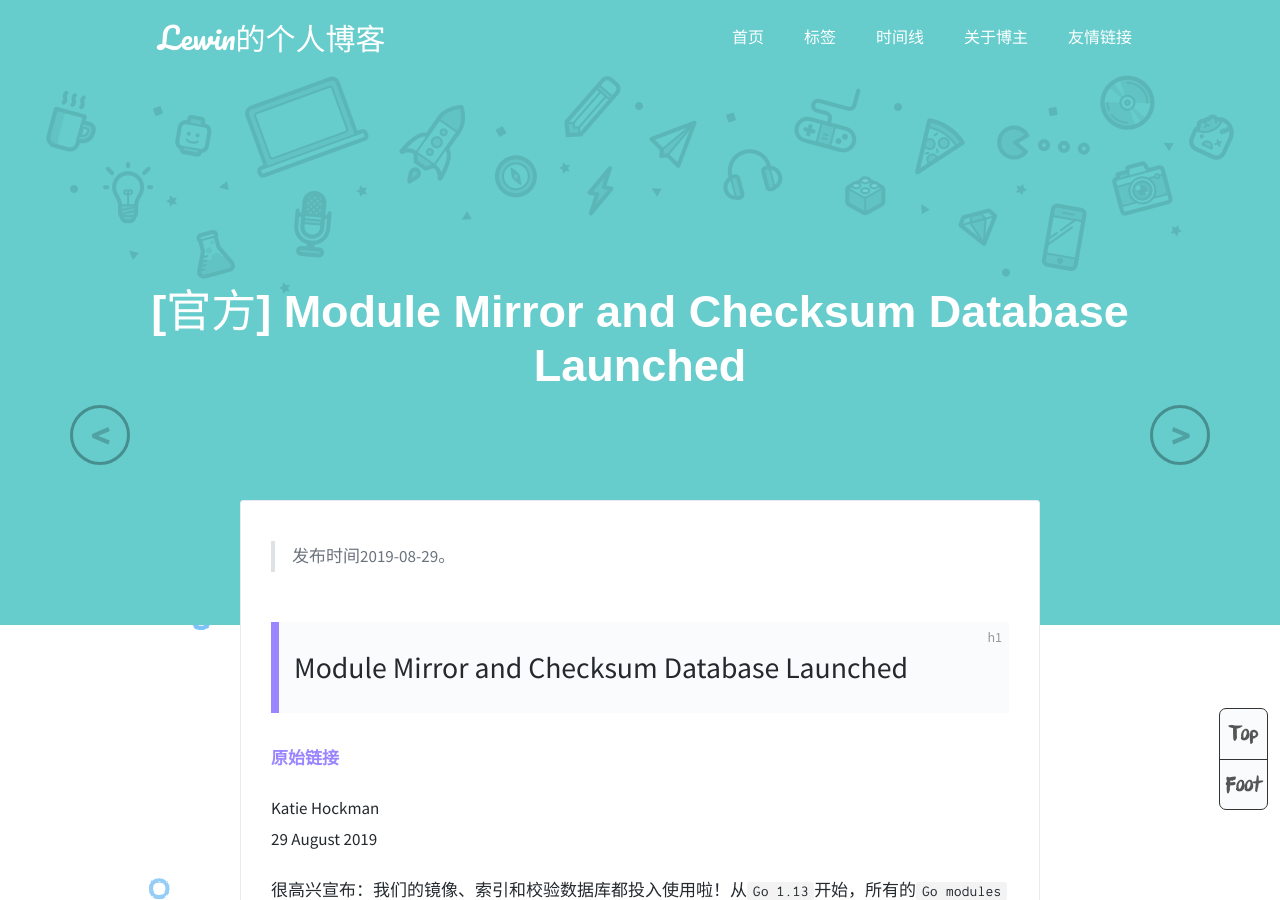
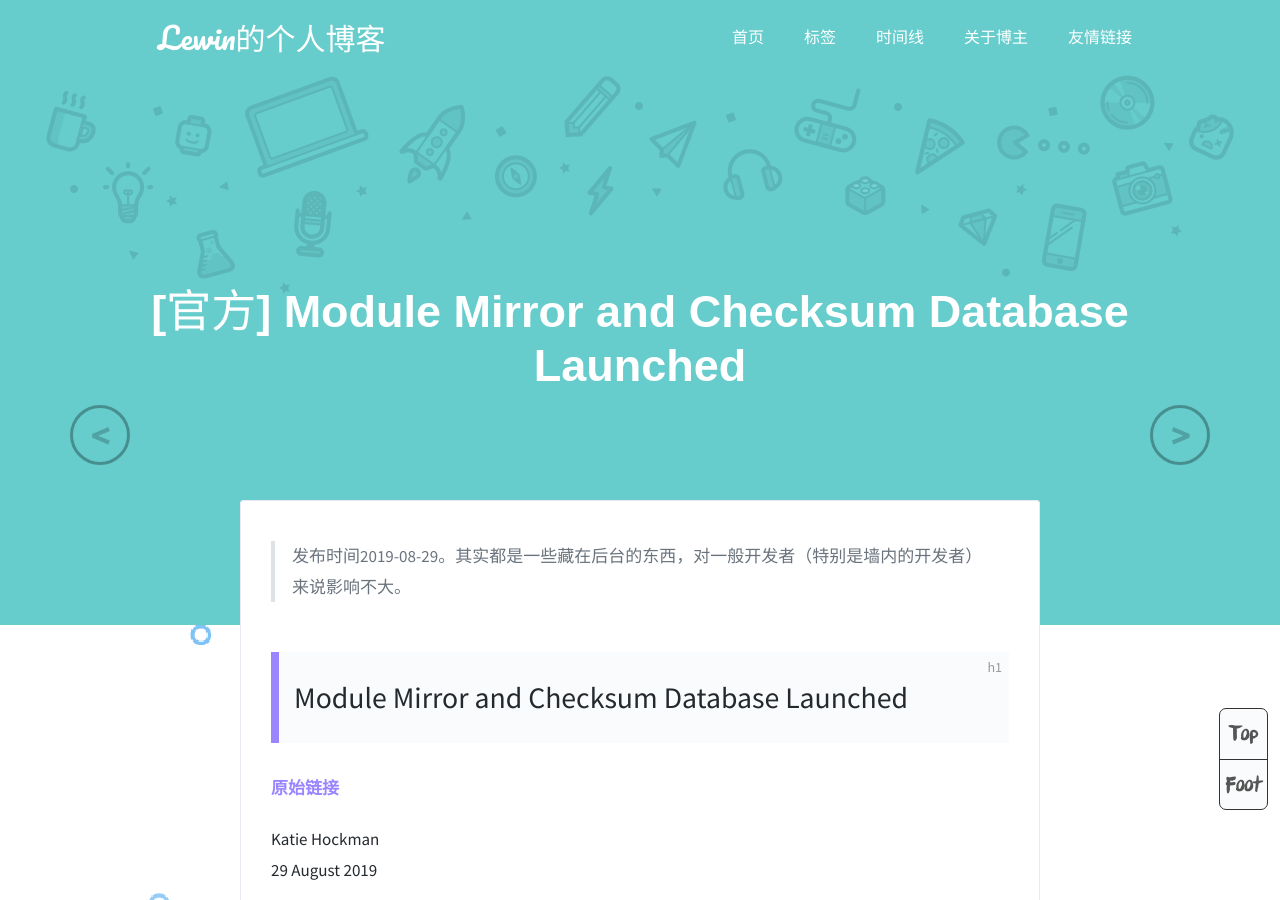
Before and after one commit to Saodd/Saodd.github.io.backup-Jun2020, a Jekyll site: the page built from _posts/2019-09-26-官方-模块镜像仓库和校验数据库.MD, in a window 1280 px wide and 900 px high. Built offline with Jekyll 4.4.1, drawn with Linux system fonts in a browser that asks for light colours; comment, search, counter and statistics services are not loaded.

Commit message:
Module Mirror

```diff
--- a/_posts/2019-09-26-官方-模块镜像仓库和校验数据库.MD
+++ b/_posts/2019-09-26-官方-模块镜像仓库和校验数据库.MD
@@ -6,7 +6,7 @@ tags: Golang
 color: rgb(102,204,204)
 ---
 
-> 发布时间2019-08-29。
+> 发布时间2019-08-29。其实都是一些藏在后台的东西，对一般开发者（特别是墙内的开发者）来说影响不大。
 
 # Module Mirror and Checksum Database Launched
 
```
